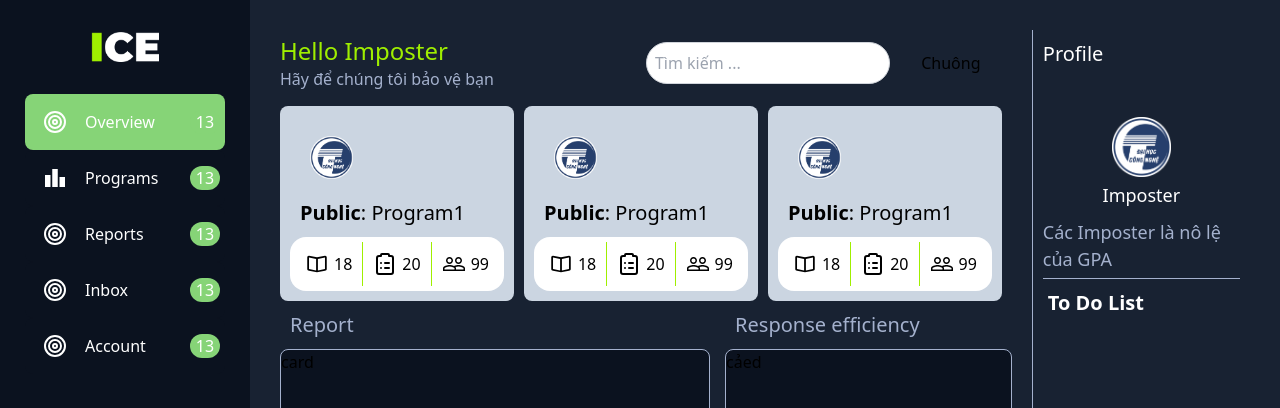
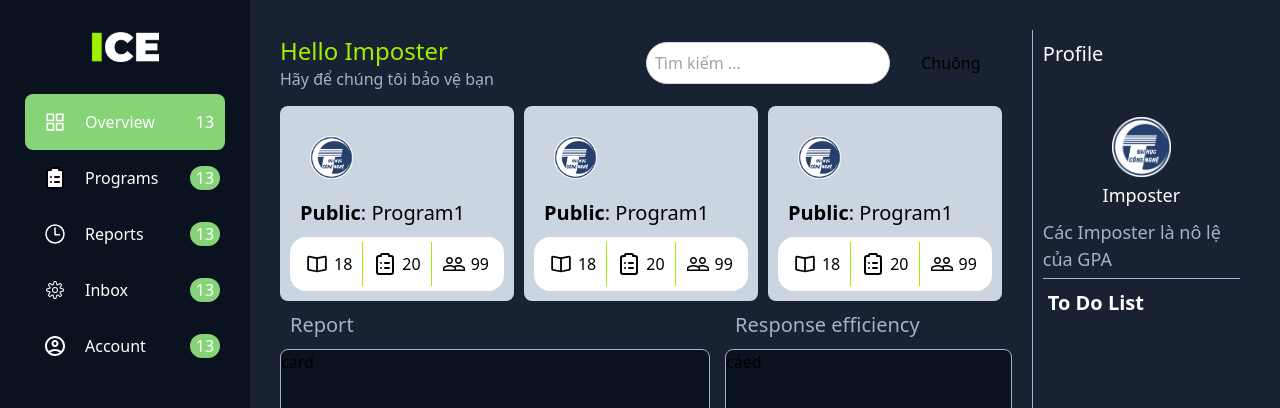
Before and after one commit to dinh-namle/ICE-INT3306-8, a React (Vite) app: page /partner/overview in a window 1280 px wide. Shown: the top 408 px of the page. Built offline with nearby package versions, Linux system fonts and the light colour scheme.

Commit message:
update partner sidebar

```diff
--- a/src/components/PartnerSideBar.tsx
+++ b/src/components/PartnerSideBar.tsx
@@ -1,9 +1,9 @@
-import { FiTarget } from "react-icons/fi";
-import { FaUserCircle } from "react-icons/fa";
-import { MdLeaderboard } from "react-icons/md";
-import { IoIosPaper } from "react-icons/io";
-import { IoMail } from "react-icons/io5";
+import { MdOutlineAccountCircle } from "react-icons/md";
+import { IoTimeOutline } from "react-icons/io5";
 import { Link, useLocation } from "react-router-dom";
+import { LuClipboardList } from "react-icons/lu";
+import { CiSettings } from "react-icons/ci";
+import { AiOutlineAppstore } from "react-icons/ai";
 
 const PartnerSideBar: React.FC = () => {
   const location = useLocation();
@@ -21,35 +21,35 @@ const PartnerSideBar: React.FC = () => {
       <img src="/ICE.png" alt="logo_ice" className="h-[30px] object-contain my-8" />
       <Link className={`py-4 ${location.pathname === "/partner/overview" ? "bg-main2-2" : "bg-main1-1"} w-[80%] rounded-lg flex flex-col items-center`} to={"#"}>
         <div className="flex flex-row w-full">
-          <div className="basis-[30%] flex justify-center"><FiTarget className="stroke-white size-6" /></div>
+          <div className="basis-[30%] flex justify-center"><AiOutlineAppstore className="fill-white size-6" /></div>
           <div className="basis-[50%] flex justify-start"><span className="text-white">Overview</span></div>
           <div className="basis-[20%] flex justify-center"><span className="bg-main2-2 text-white text-center rounded-full w-[30px]">13</span></div>
         </div>
       </Link>
       <Link className={`py-4 ${location.pathname === "/partner/programs" ? "bg-main2-2" : "bg-main1-1"} w-[80%] rounded-lg flex flex-col items-center`} to={"#"}>
         <div className="flex flex-row w-full">
-          <div className="basis-[30%] flex justify-center"><MdLeaderboard className="fill-white size-6" /></div>
+          <div className="basis-[30%] flex justify-center"><LuClipboardList className="fill-white size-6" /></div>
           <div className="basis-[50%] flex justify-start"><span className="text-white">Programs</span></div>
           <div className="basis-[20%] flex justify-center"><span className="bg-main2-2 text-white text-center rounded-full w-[30px]">13</span></div>
         </div>
       </Link>
       <Link className={`py-4 ${location.pathname === "/partner/reports" ? "bg-main2-2" : "bg-main1-1"} w-[80%] rounded-lg flex flex-col items-center`} to={"#"}>
         <div className="flex flex-row w-full">
-          <div className="basis-[30%] flex justify-center"><FiTarget className="stroke-white size-6" /></div>
+          <div className="basis-[30%] flex justify-center"><IoTimeOutline className="stroke-white size-6" /></div>
           <div className="basis-[50%] flex justify-start"><span className="text-white">Reports</span></div>
           <div className="basis-[20%] flex justify-center"><span className="bg-main2-2 text-white text-center rounded-full w-[30px]">13</span></div>
         </div>
       </Link>
       <Link className={`py-4 ${location.pathname === "/partner/inbox" ? "bg-main2-2" : "bg-main1-1"} w-[80%] rounded-lg flex flex-col items-center`} to={"#"}>
         <div className="flex flex-row w-full">
-          <div className="basis-[30%] flex justify-center"><FiTarget className="stroke-white size-6" /></div>
+          <div className="basis-[30%] flex justify-center"><CiSettings className="fill-white size-6" /></div>
           <div className="basis-[50%] flex justify-start"><span className="text-white">Inbox</span></div>
           <div className="basis-[20%] flex justify-center"><span className="bg-main2-2 text-white text-center rounded-full w-[30px]">13</span></div>
         </div>
       </Link>
       <Link className={`py-4 ${location.pathname === "/partner/accout" ? "bg-main2-2" : "bg-main1-1"} w-[80%] rounded-lg flex flex-col items-center`} to={"#"}>
         <div className="flex flex-row w-full">
-          <div className="basis-[30%] flex justify-center"><FiTarget className="stroke-white size-6" /></div>
+          <div className="basis-[30%] flex justify-center"><MdOutlineAccountCircle className="fill-white size-6" /></div>
           <div className="basis-[50%] flex justify-start"><span className="text-white">Account</span></div>
           <div className="basis-[20%] flex justify-center"><span className="bg-main2-2 text-white text-center rounded-full w-[30px]">13</span></div>
         </div>
```
